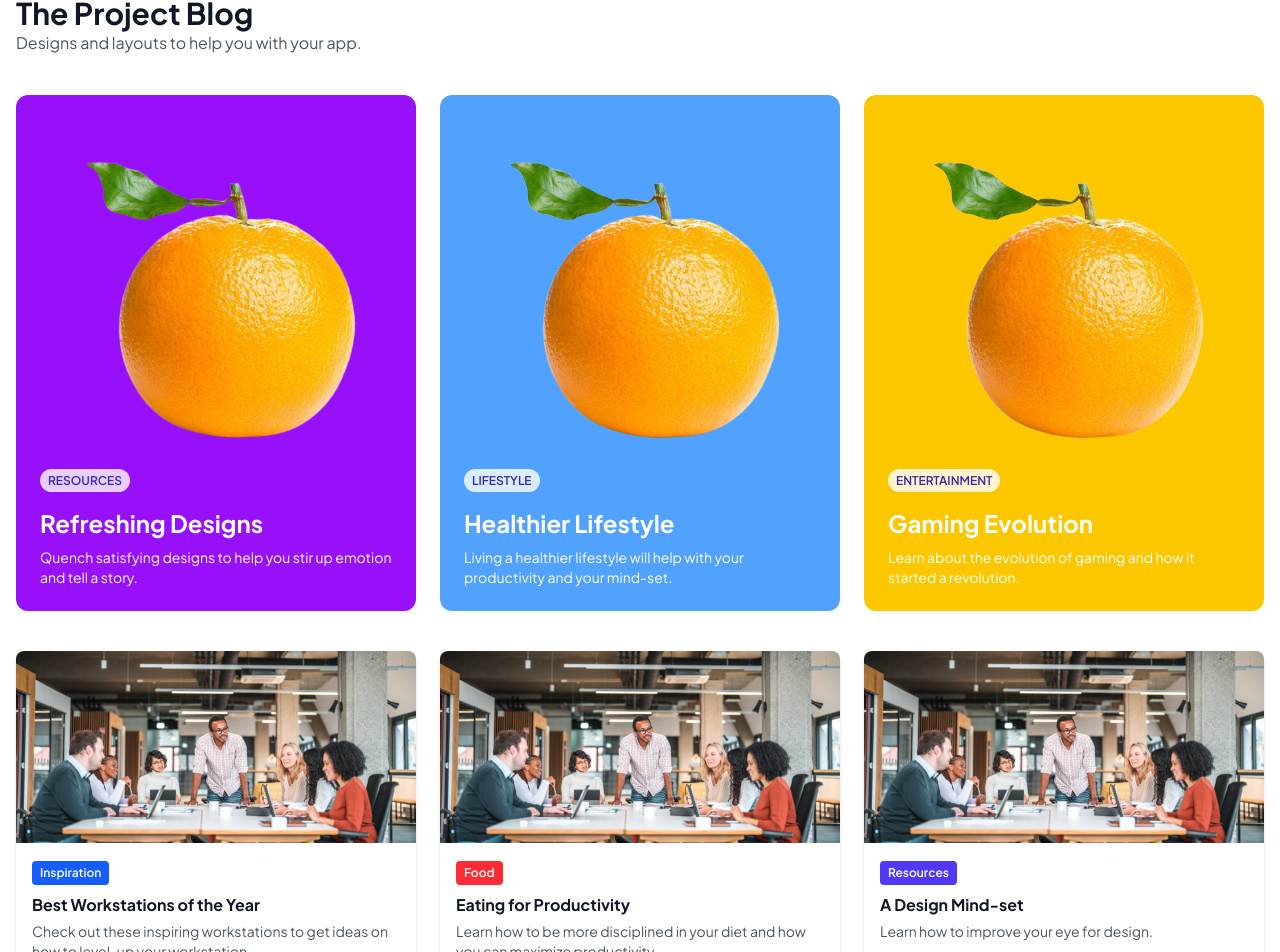
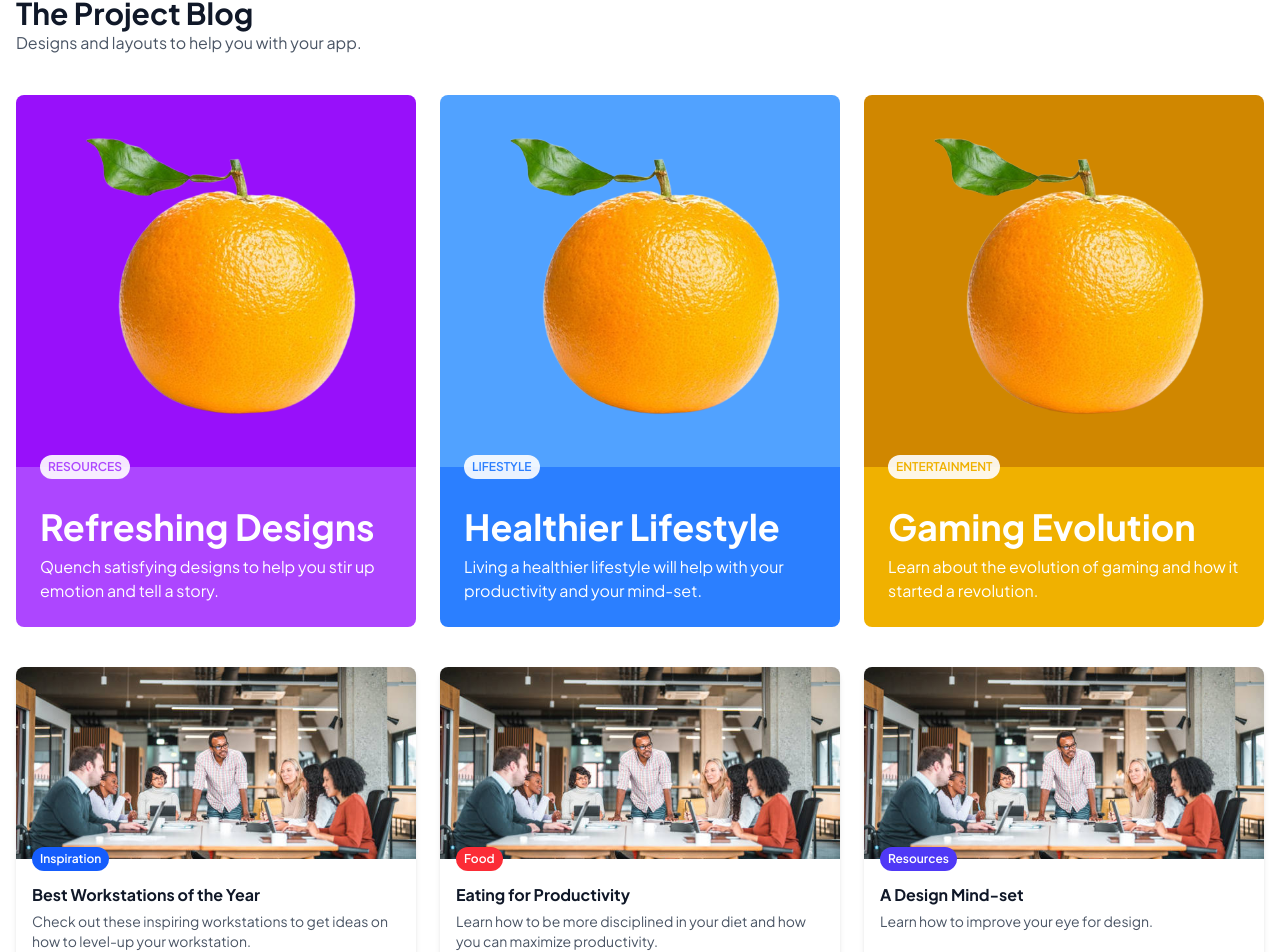
Before and after one commit to Rohitkumar1212/unisouk-landing-page, a Next.js app: page / in a window 1280 px wide. Shown: the part 3454-4406 px from the top of the page. Built offline with nearby package versions, Linux system fonts and the light colour scheme.

Commit message:
minor adjustments

```diff
--- a/components/LandingPage/BlogShowcase/BlogShowcaseSection.jsx
+++ b/components/LandingPage/BlogShowcase/BlogShowcaseSection.jsx
@@ -7,21 +7,29 @@ const featuredPosts = [
   {
     title: 'Refreshing Designs',
     category: 'Resources',
-    color: 'bg-purple-600',
+    text_color: 'text-purple-500',
+    img_bg_color: 'bg-purple-600',
+    img_text_bg_color: 'bg-purple-500',
     image: '/images/orange.png', // Replace with actual images
     description: 'Quench satisfying designs to help you stir up emotion and tell a story.',
   },
   {
     title: 'Healthier Lifestyle',
     category: 'Lifestyle',
-    color: 'bg-blue-400',
+    // color: 'bg-blue-400',
+    text_color: 'text-blue-500',
+    img_bg_color: 'bg-blue-400',
+    img_text_bg_color: 'bg-blue-500',
     image: '/images/orange.png',
     description: 'Living a healthier lifestyle will help with your productivity and your mind-set.',
   },
   {
     title: 'Gaming Evolution',
     category: 'Entertainment',
-    color: 'bg-yellow-400',
+    // color: 'bg-yellow-400',
+    text_color: 'text-yellow-500',
+    img_bg_color: 'bg-yellow-600',
+    img_text_bg_color: 'bg-yellow-500',
     image: '/images/orange.png',
     description: 'Learn about the evolution of gaming and how it started a revolution.',
   },
@@ -70,31 +78,31 @@ export default function BlogShowcaseSection() {
           {featuredPosts.map((post, index) => (
             <motion.div
             key={index}
-              className={`${post.color} rounded-xl p-6 text-white flex flex-col justify-between`}
-              initial={{ opacity: 0, scale: 0.9 }} // Initial state
-              whileInView={{ opacity: 1, scale: 1 }} // Trigger when in view
-              viewport={{ once: false, amount: 0.2 }} // Trigger when 20% of the item is in the viewport
+            className="text-white flex flex-col justify-end rounded-xl group cursor-pointer"
+            initial={{ opacity: 0, scale: 0.9 }}
+            whileInView={{ opacity: 1, scale: 1 }}
+            viewport={{ once: false, amount: 0.2 }}
             transition={{
               duration: 0.6,
               ease: 'easeOut',
-                delay: index * 0.1, // Adding a small staggered delay for each item
+              delay: index * 0.1,
             }}
           >
-              <div className="mt-6">
+            <div className={`${post.img_bg_color} p-6 rounded-t-lg`}>
               <Image
                 src={post.image}
                 alt={post.title}
                 width={500}
                 height={300}
-                  className="rounded-lg object-cover"
+                className="rounded-lg object-cover transition-transform duration-300 group-hover:scale-105"
               />
             </div>
-              <div>
-                <span className="uppercase text-xs font-semibold bg-white/80 px-2 py-1 rounded-full text-indigo-800">
+            <div className={`${post.img_text_bg_color} p-6 rounded-b-lg relative`}>
+              <span className={`${post.text_color} uppercase text-xs font-semibold bg-white/90 px-2 py-1 rounded-full absolute top-[-12px]`}>
                 {post.category}
               </span>
-                <h3 className="text-2xl font-bold mt-4">{post.title}</h3>
-                <p className="mt-2 text-sm">{post.description}</p>
+              <h3 className="text-2xl md:text-4xl font-bold mt-4">{post.title}</h3>
+              <p className="mt-2 text-base">{post.description}</p>
             </div>
           </motion.div>
           ))}
@@ -107,17 +115,16 @@ export default function BlogShowcaseSection() {
           animate={{ opacity: 1 }}
           transition={{ duration: 1, staggerChildren: 0.3 }}
         >
-          {posts.map((post, index) => (
-            <motion.div
+          {posts.map((post, index) => (<motion.div
   key={index}
-              className="bg-white shadow-md rounded-lg overflow-hidden"
-              initial={{ opacity: 0, scale: 0.9 }} // Initial state
-              whileInView={{ opacity: 1, scale: 1 }} // Trigger when in view
-              viewport={{ once: false, amount: 0.2 }} // Trigger when 20% of the item is in the viewport
+  className="bg-white shadow-md rounded-lg overflow-hidden group cursor-pointer"
+  initial={{ opacity: 0, scale: 0.9 }}
+  whileInView={{ opacity: 1, scale: 1 }}
+  viewport={{ once: false, amount: 0.2 }}
   transition={{
     duration: 0.6,
     ease: 'easeOut',
-                delay: index * 0.1, // Adding a small staggered delay for each item
+    delay: index * 0.1,
   }}
 >
   <Image
@@ -125,11 +132,11 @@ export default function BlogShowcaseSection() {
     alt={post.title}
     width={500}
     height={300}
-                className="w-full h-48 object-cover"
+    className="w-full h-48 object-cover transition-transform duration-300 group-hover:scale-105"
   />
-              <div className="pt-4 px-4 pb-1">
+  <div className="p-4 relative">
     <span
-                  className={`inline-block ${post.color} text-white text-xs font-semibold px-2 py-1 rounded`}
+      className={`inline-block ${post.color} text-white text-xs font-semibold px-2 py-1 rounded-full absolute top-[-12px]`}
     >
       {post.category}
     </span>
@@ -137,125 +144,10 @@ export default function BlogShowcaseSection() {
     <p className="text-sm text-gray-600 mt-1">{post.description}</p>
   </div>
 </motion.div>
+
           ))}
         </motion.div>
       </div>
     </section>
   );
 }
-
-// // components/BlogShowcase.tsx
-// import Image from 'next/image';
-
-// const featuredPosts = [
-//   {
-//     title: 'Refreshing Designs',
-//     category: 'Resources',
-//     color: 'bg-purple-600',
-//     image: '/images/orange.png', // Replace with actual images
-//     description: 'Quench satisfying designs to help you stir up emotion and tell a story.',
-//   },
-//   {
-//     title: 'Healthier Lifestyle',
-//     category: 'Lifestyle',
-//     color: 'bg-blue-400',
-//     image: '/images/orange.png',
-//     description: 'Living a healthier lifestyle will help with your productivity and your mind-set.',
-//   },
-//   {
-//     title: 'Gaming Evolution',
-//     category: 'Entertainment',
-//     color: 'bg-yellow-400',
-//     image: '/images/orange.png',
-//     description: 'Learn about the evolution of gaming and how it started a revolution.',
-//   },
-// ];
-
-// const posts = [
-//   {
-//     title: 'Best Workstations of the Year',
-//     category: 'Inspiration',
-//     color: 'bg-blue-600',
-//     image: '/images/workplace.jpg',
-//     description: 'Check out these inspiring workstations to get ideas on how to level-up your workstation.',
-//   },
-//   {
-//     title: 'Eating for Productivity',
-//     category: 'Food',
-//     color: 'bg-red-500',
-//     image: '/images/workplace.jpg',
-//     description: 'Learn how to be more disciplined in your diet and how you can maximize productivity.',
-//   },
-//   {
-//     title: 'A Design Mind-set',
-//     category: 'Resources',
-//     color: 'bg-indigo-600',
-//     image: '/images/workplace.jpg',
-//     description: 'Learn how to improve your eye for design.',
-//   },
-// ];
-
-// export default function BlogShowcaseSection() {
-//   return (
-//     <section className="py-16 bg-white">
-//       <div className="max-w-7xl mx-auto px-4">
-//         <div className="mb-10">
-//           <h2 className="text-3xl font-bold text-gray-900">The Project Blog</h2>
-//           <p className="text-gray-600">Designs and layouts to help you with your app.</p>
-//         </div>
-
-//         {/* Featured posts */}
-//         <div className="grid grid-cols-1 md:grid-cols-3 gap-6 mb-10">
-//           {featuredPosts.map((post, index) => (
-//             <div
-//               key={index}
-//               className={`${post.color} rounded-xl p-6 text-white flex flex-col justify-between`}
-//             >
-
-//               <div className="mt-6">
-//                 <Image
-//                   src={post.image}
-//                   alt={post.title}
-//                   width={500}
-//                   height={300}
-//                   className="rounded-lg object-cover"
-//                 />
-//               </div>
-//               <div>
-//                 <span className="uppercase text-xs font-semibold bg-white/80 px-2 py-1 rounded-full text-indigo-800">
-//                   {post.category}
-//                 </span>
-//                 <h3 className="text-2xl font-bold mt-4">{post.title}</h3>
-//                 <p className="mt-2 text-sm">{post.description}</p>
-//               </div>
-//             </div>
-//           ))}
-//         </div>
-
-//         {/* Regular posts */}
-//         <div className="grid grid-cols-1 sm:grid-cols-2 md:grid-cols-3 gap-6">
-//           {posts.map((post, index) => (
-//             <div key={index} className="bg-white shadow-md rounded-lg overflow-hidden">
-//               <Image
-//                 src={post.image}
-//                 alt={post.title}
-//                 width={500}
-//                 height={300}
-//                 className="w-full h-48 object-cover"
-//               />
-//               <div className="pt-4 px-4 pb-1">
-//                 <span
-//                   className={`inline-block ${post.color} text-white text-xs font-semibold px-2 py-1 rounded`}
-//                 >
-//                   {post.category}
-//                 </span>
-//                 <h4 className="mt-2 font-bold text-gray-900">{post.title}</h4>
-//                 <p className="text-sm text-gray-600 mt-1">{post.description}</p>
-//               </div>
-//             </div>
-//           ))}
-//         </div>
-//       </div>
-//     </section>
-//   );
-// }
```
Lines whose indentation alone changed are shown as unchanged.
